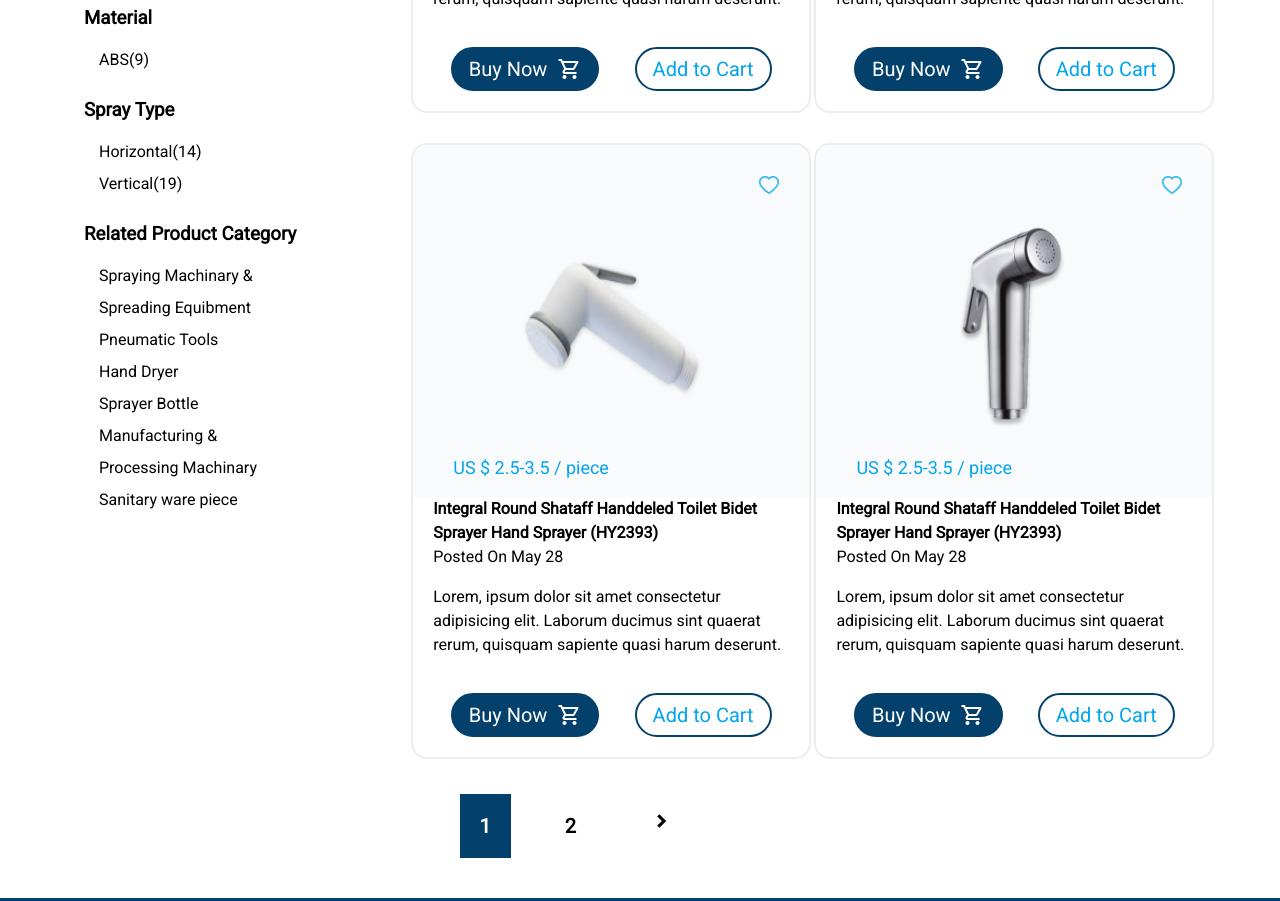
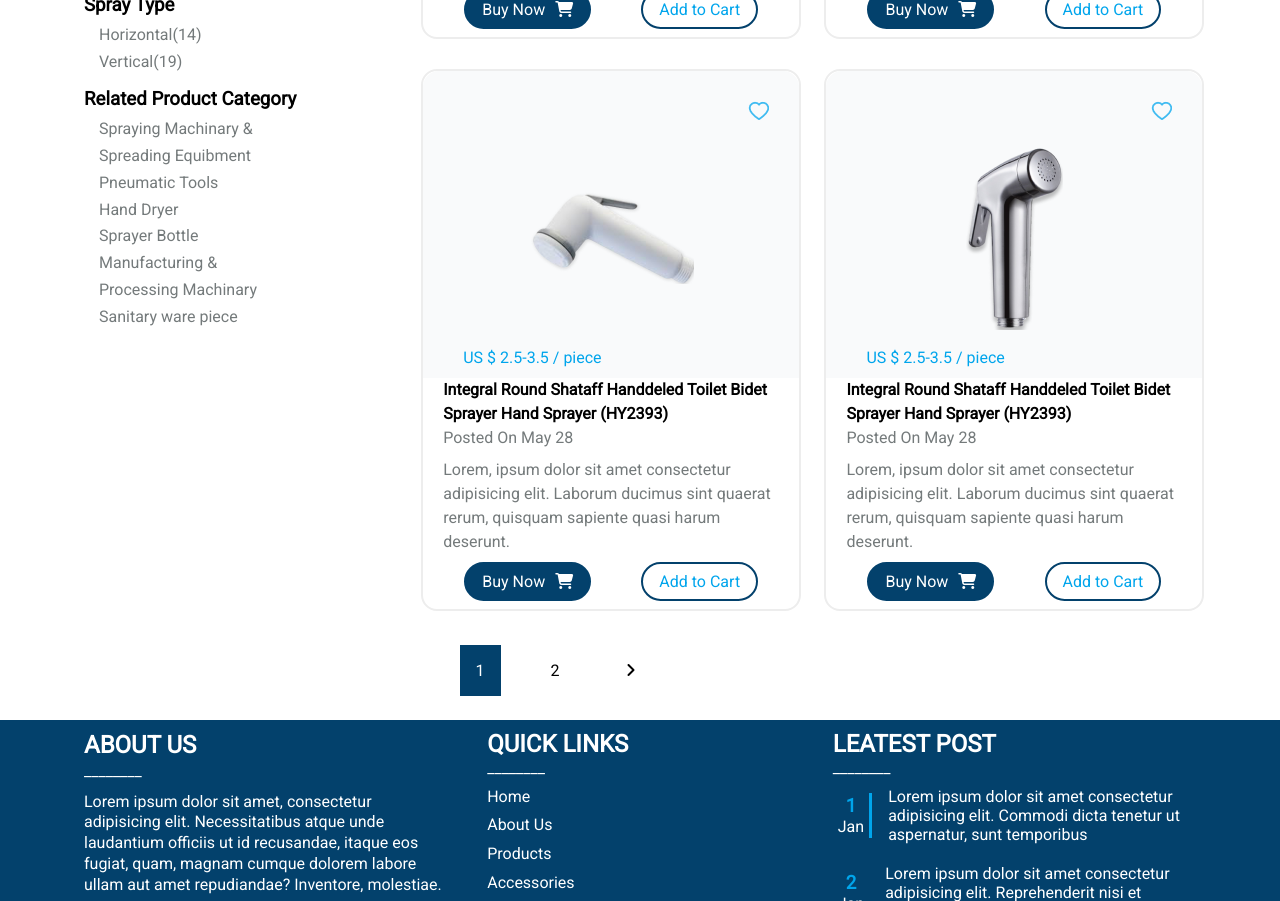
Before and after one commit to kulandaiyesum/shoping_site, a plain HTML site: page index.html in a window 1280 px wide. Shown: the part 1410-2311 px from the top of the page. Drawn offline with nearby package versions, Linux system fonts and the light colour scheme.

Commit message:
font size, image size and some spacings are updateds

```diff
--- a/css/style.css
+++ b/css/style.css
@@ -43,9 +43,9 @@ nav {
 .nav a {
     padding: 8px 16px;
     text-decoration: none;
-    color: #03416c;
-    margin-right: 30px;
-    font-size: 18px;
+    color: #747a7b;
+    margin-right: 24px;
+    font-size: 14px;
     border: 2px solid transparent;
 }
 .active, .nav a:hover {
@@ -79,7 +79,7 @@ nav {
 .row1 {
     display: flex;
     justify-content: space-between;
-    padding-bottom: 40px;
+    padding-bottom: 20px;
 }
 .col3 {
     width: 30%;
@@ -88,17 +88,17 @@ nav {
     width: 70%;
 }
 .pad-b {
-    line-height: 1.5;
+    line-height: 1.3;
 }
 /* search and category */
 .pad-s {
     padding: 8px 0;
 }
 .pad-b li {
-    padding-bottom: 8px;
+    padding-bottom: 6px;
 }
 .category h3 {
-    padding: 16px 0;
+    padding: 8px 0;
 }
 /* search */
 .search, .category {
@@ -110,8 +110,9 @@ nav {
     background-color: #f9fafb;
     border-radius: 10px;
 }
-.search-sym {
+.fa-magnifying-glass {
     color:#00a5ec;
+    padding: 6px;
 }
 .search-bar-input, .search-bar-input:focus, .search-bar-input:active {
     outline: none;
@@ -126,6 +127,7 @@ nav {
 }
 .category ul li {
     padding-left: 15px;
+    color: #747a7b;
 }
 /* items to be shop */
 .grid {
@@ -138,7 +140,7 @@ nav {
 }
 .shop-list {
     border: 2px solid #ededed;
-    width: 400px;
+    width: 380px;
     height: auto;
     min-height: 450px;
     border-radius: 16px;
@@ -148,7 +150,8 @@ nav {
     line-height: 1.5;
 }
 .shop-list p {
-    padding-bottom: 16px;
+    padding-bottom: 8px;
+    color: #747a7b;
 }
 .bg-c-item {
     background-color: #f9fafb;
@@ -156,12 +159,15 @@ nav {
     border-radius: 16px 16px 0 0;
 }
 .bg-c-item p {
-    font-size: 18px;
+    font-size: 16px;
     color: #00a5ec;
 }
 .shop-item {
     display: flex;
     justify-content: center;
+    align-items: center;
+    width: auto;
+    height: 216px;
 }
 .heart {
     display: flex;
@@ -174,15 +180,15 @@ nav {
 .button {
     display: flex;
     justify-content: space-around;
-    padding: 20px;
+    padding: 0 16px 8px 16px;
 }
-.button span {
+.button i {
     padding-left: 10px;
 }
 .btn-cart {
     color: white;
     background-color: #03416c;
-    font-size: 20px;
+    font-size: 16px;
     padding: 8px 16px;
     display: flex;
     align-items: center;
@@ -191,7 +197,7 @@ nav {
     cursor: pointer;
 }
 .add-cart {
-    font-size: 20px;
+    font-size: 16px;
     color: #00a5ec;
     padding: 8px 16px;
     background-color: #fff;
@@ -206,14 +212,12 @@ nav {
 .nxt-page a {
     color: black;
     text-decoration: none;
-    font-size: 20px;
-    font-weight: bold;
-    padding: 20px;
+    font-size: 16px;
+    padding: 16px;
     margin-left: 30px;
 }
 .nxt-page span {
-    font-size: 24px;
-    font-weight: bold;
+    font-size: 16px;
 }
 .active-page, .nxt-page a:hover {
     color: #fff !important;
@@ -223,49 +227,45 @@ nav {
 footer {
     background-color: #03416c;
     color: #fff;
-    font-size: 18px;
+    font-size: 16px;
 }
 .about-us, .leatest-post {
-    padding: 40px;
+    padding: 10px 20px;
     width: 35%;
 }
 
 /* About Us */
 .about-us {
-    line-height: 1.5;
+    line-height: 1.3;
 }
 .fa-brands {
     color:#fff;
-    margin-left: 20px;
+    margin-right: 20px;
 }
-.social-links {
-    padding: 20px 20px 20px 0;
-}
-
 .about-us p:nth-child(3) {
-    padding: 10px;
+    padding: 10px 0;
 }
 /* Quick links */
 .quick-link {
     width: 30%;
-    padding: 40px;
+    padding: 10px 20px;
 }
 .quick-link ul {
     list-style-type: none;
-    padding: 10px;
+    padding: 10px 0 0 0;
 }
 .quick-link ul li {
-    padding-bottom: 10px;
+    padding-bottom: 8px;
 }
 .quick-link ul li a {
     text-decoration: none;
     color: #fff;
-    line-height: 1.5;
+    line-height: 1.3;
 }
 /* leatest post */
 .leatest {
     display: flex;
-    padding: 20px 0;
+    padding: 10px 0;
 }
 .leatest-no {
     display: flex;
--- a/index.html
+++ b/index.html
@@ -60,7 +60,7 @@
                         <h2 class="pad-b">Search</h2>
                         <div class="search-bar pad-s">
                             <input type="text" placeholder="Search here" class="search-bar-input">
-                            <a href="#"><span class="material-symbols-outlined search-sym">search</span></a>
+                            <a href="#"><i class="fa-solid fa-magnifying-glass"></i></a>
                         </div>
                     </div>
                     <div class="category">
@@ -106,16 +106,14 @@
                             <div class="shop-list">
                                 <div class="bg-c-item">
                                     <div class="heart"><img src="./img/heart.png" alt="icon"></div>
-                                    <div class="shop-item"><img src="./img/SHATTAF HAND SPRAY-3.png" alt="image" width="186" height="250"></div>
+                                    <div class="shop-item"><img src="./img/SHATTAF-1.png" alt="image"></div>
                                     <p>US $ 2.5-3.5 / piece</p>
                                 </div>
                                 <h4>Integral Round Shataff Handdeled Toilet Bidet Sprayer Hand Sprayer (HY2393)</h4>
                                 <P>Posted On May 28</P>
                                 <p>Lorem, ipsum dolor sit amet consectetur adipisicing elit. Laborum ducimus sint quaerat rerum, quisquam sapiente quasi harum deserunt.</p>
                                 <div class="button">
-                                    <button class="btn-cart">Buy Now<span class="material-symbols-outlined">
-                                        shopping_cart
-                                    </span></button>
+                                    <button class="btn-cart">Buy Now<i class="fa-solid fa-cart-shopping"></i></button>
                                     <button class="add-cart">Add to Cart</button>
                                 </div>
                             </div>
@@ -124,16 +122,14 @@
                             <div class="shop-list">
                                 <div class="bg-c-item">
                                     <div class="heart"><img src="./img/heart.png" alt="icon"></div>
-                                    <div class="shop-item"><img src="./img/SHATTAF HAND SPRAY-4.png" alt="image" width="186" height="250"></div>
+                                    <div class="shop-item"><img src="./img/SHATTAF-2.png" alt="image"></div>
                                     <p>US $ 2.5-3.5 / piece</p>
                                 </div>
                                 <h4>Integral Round Shataff Handdeled Toilet Bidet Sprayer Hand Sprayer (HY2393)</h4>
                                 <P>Posted On May 28</P>
                                 <p>Lorem, ipsum dolor sit amet consectetur adipisicing elit. Laborum ducimus sint quaerat rerum, quisquam sapiente quasi harum deserunt.</p>
                                 <div class="button">
-                                    <button class="btn-cart">Buy Now<span class="material-symbols-outlined">
-                                        shopping_cart
-                                    </span></button>
+                                    <button class="btn-cart">Buy Now<i class="fa-solid fa-cart-shopping"></i></button>
                                     <button class="add-cart">Add to Cart</button>
                                 </div>
                             </div>
@@ -143,16 +139,14 @@
                             <div class="shop-list">
                                 <div class="bg-c-item">
                                     <div class="heart"><img src="./img/heart.png" alt="icon"></div>
-                                    <div class="shop-item"><img src="./img/SHATTAF HAND SPRAY-5.png" alt="image" width="186" height="250"></div>
+                                    <div class="shop-item"><img src="./img/SHATTAF-3.png" alt="image"></div>
                                     <p>US $ 2.5-3.5 / piece</p>
                                 </div>
                                 <h4>Integral Round Shataff Handdeled Toilet Bidet Sprayer Hand Sprayer (HY2393)</h4>
                                 <P>Posted On May 28</P>
                                 <p>Lorem, ipsum dolor sit amet consectetur adipisicing elit. Laborum ducimus sint quaerat rerum, quisquam sapiente quasi harum deserunt.</p>
                                 <div class="button">
-                                    <button class="btn-cart">Buy Now<span class="material-symbols-outlined">
-                                        shopping_cart
-                                    </span></button>
+                                    <button class="btn-cart">Buy Now<i class="fa-solid fa-cart-shopping"></i></i></button>
                                     <button class="add-cart">Add to Cart</button>
                                 </div>
                             </div>
@@ -161,16 +155,14 @@
                             <div class="shop-list">
                                 <div class="bg-c-item">
                                     <div class="heart"><img src="./img/heart.png" alt="icon"></div>
-                                    <div class="shop-item"><img src="./img/SHATTAF HAND SPRAY-6.png" alt="image" width="186" height="250"></div>
+                                    <div class="shop-item"><img src="./img/SHATTAF-5.png" alt="image"></div>
                                     <p>US $ 2.5-3.5 / piece</p>
                                 </div>
                                 <h4>Integral Round Shataff Handdeled Toilet Bidet Sprayer Hand Sprayer (HY2393)</h4>
                                 <P>Posted On May 28</P>
                                 <p>Lorem, ipsum dolor sit amet consectetur adipisicing elit. Laborum ducimus sint quaerat rerum, quisquam sapiente quasi harum deserunt.</p>
                                 <div class="button">
-                                    <button class="btn-cart">Buy Now<span class="material-symbols-outlined">
-                                        shopping_cart
-                                    </span></button>
+                                    <button class="btn-cart">Buy Now<i class="fa-solid fa-cart-shopping"></i></button>
                                     <button class="add-cart">Add to Cart</button>
                                 </div>
                             </div>
@@ -180,9 +172,7 @@
                     <div class="nxt-page">
                         <a href="#" class="active-page">1</a>
                         <a href="#">2</a>
-                        <a href="#"><span class="material-symbols-outlined">
-                            navigate_next
-                            </span></a>
+                        <a href="#"><i class="fa-solid fa-angle-right"></i></a>
                     </div>
                 </div>
             </div>
@@ -195,7 +185,7 @@
             <!-- About Us -->
                 <div class="about-us">
                     <h2>ABOUT US</h2>
-                    <p>______</p>
+                    <p>________</p>
                     <p>Lorem ipsum dolor sit amet, consectetur adipisicing elit. Necessitatibus atque unde laudantium officiis ut id recusandae, itaque eos fugiat, quam, magnam cumque dolorem labore ullam aut amet repudiandae? Inventore, molestiae.</p>
                     <div class="social-links">
                         <a href="#"><i class="fa-brands fa-facebook-f"></i></a>
@@ -208,7 +198,7 @@
                 <div class="quick-link">
                     <div>
                         <h2>QUICK LINKS</h2>
-                        <p>______</p>
+                        <p>________</p>
                         <ul>
                             <li><a href="#">Home</a></li>
                             <li><a href="#">About Us</a></li>
@@ -221,7 +211,7 @@
                 <!-- Leatest post -->
                 <div class="leatest-post">
                     <h2>LEATEST POST</h2>
-                    <p>______</p>
+                    <p>________</p>
                     <!-- jan 1 news -->
                     <div class="leatest">
                         <div class="leatest-no">
```
Also changed, not shown: img/SHATTAF HAND SPRAY-3.png (deleted), img/SHATTAF HAND SPRAY-4.png (deleted), img/SHATTAF HAND SPRAY-5.png (deleted), img/SHATTAF HAND SPRAY-6.png (deleted), img/SHATTAF-1.png (added), img/SHATTAF-2.png (added), img/SHATTAF-3.png (added), img/SHATTAF-5.png (added).
